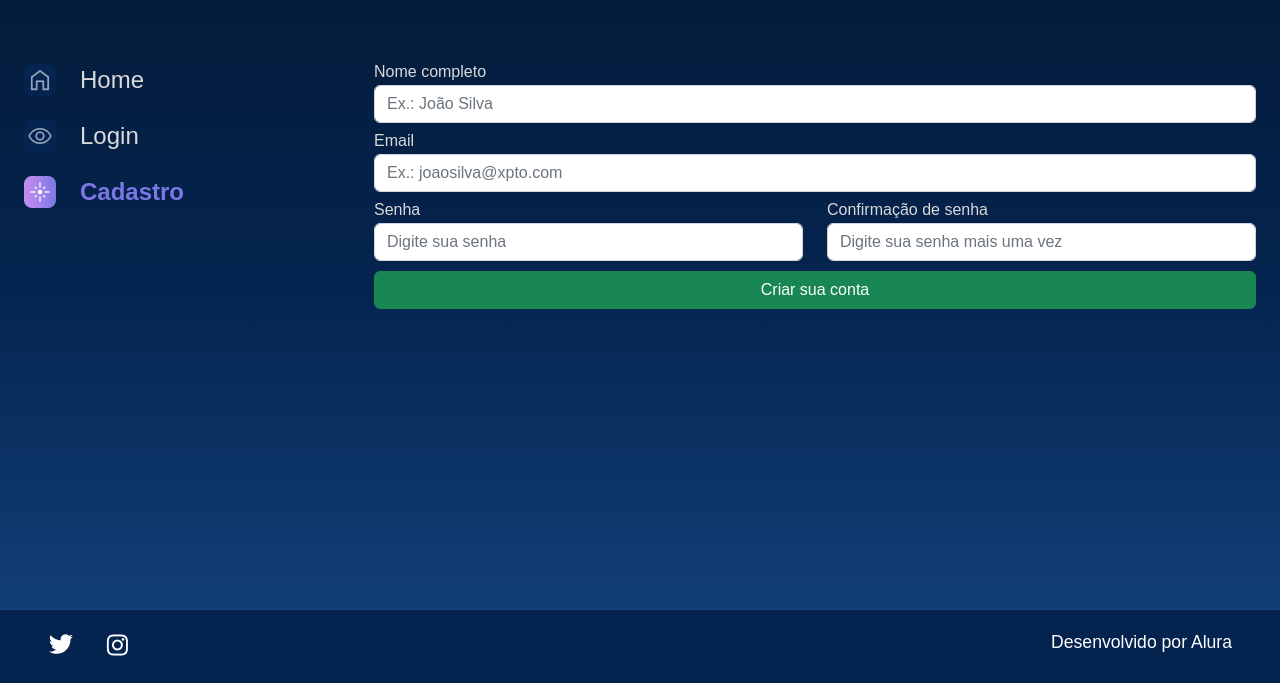
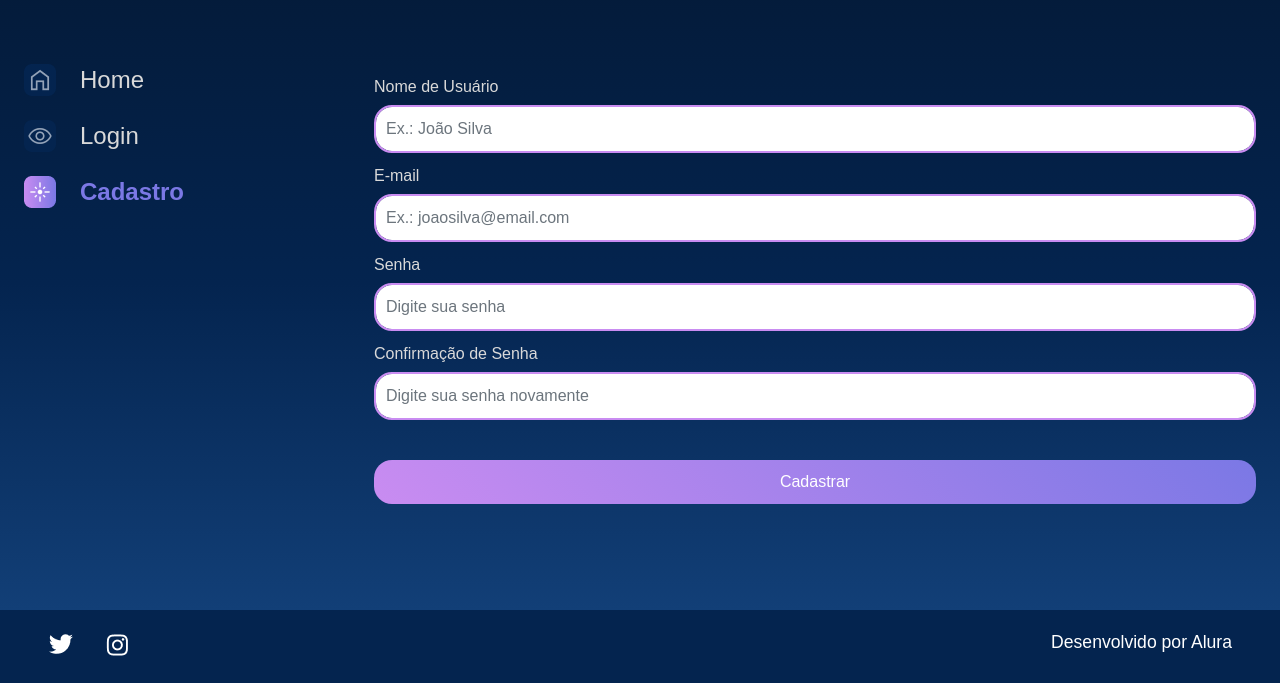
Before and after one commit to ana-rabelo/space-django, a Django app: page /cadastro in a window 1280 px wide. Shown: the part 117-800 px from the top of the page. Run offline with Django 5.2, Linux system fonts and the light colour scheme.

Commit message:
update sign up form

```diff
--- a/setup/static/styles/style.css
+++ b/setup/static/styles/style.css
@@ -110,6 +110,7 @@ table {
 .form_login{
     display: flex;
     justify-content: center;
+
 }
 
 .input__login{
--- a/templates/usuarios/cadastro.html
+++ b/templates/usuarios/cadastro.html
@@ -19,28 +19,19 @@
 
 <body>
     {% include '../partials/_menu.html' %}
-            <section class="galeria" style="margin-left: 5em">
-                <form action="" method="">
+            <section class="galeria form_login" style="margin-left: 5em">
+                <form>
+                    {% csrf_token %} <!-- garantir a segurança das informações -->
                     <div class="row">
-                        <div class="col-12 col-lg-12" style="margin-bottom: 10px;">
-                            <label for="nome_cadastro" style="color:#D9D9D9; margin-bottom: 5px;"><b>Nome completo</b></label>
-                            <input type="text" class="form-control" name="nome_cadastro" placeholder="Ex.: João Silva" required>
+                        {% for field in form.visible_fields %}
+                        <div class="col-12 col-lg-12">
+                            <label for="{{ field.id_for_label }}" style="color:#D9D9D9; margin-top: 15px; margin-bottom: 10px;">{{ field.label }}</label>
+                            {{ field }}
                         </div>
-                        <div class="col-12 col-lg-12" style="margin-bottom: 10px;">
-                            <label for="email" style="color:#D9D9D9; margin-bottom: 5px;"><b>Email</b></label>
-                            <input type="email" class="form-control" name="email" placeholder="Ex.: joaosilva@xpto.com" required>
-                        </div>
-                        <div class="col-12 col-lg-6" style="margin-bottom: 10px;">
-                            <label for="password1" style="color:#D9D9D9; margin-bottom: 5px;"><b>Senha</b></label>
-                            <input type="password" class="form-control" name="password1" placeholder="Digite sua senha" required>
-                        </div>
-                        <div class="col-12 col-lg-6" style="margin-bottom: 10px;">
-                            <label for="password2" style="color:#D9D9D9; margin-bottom: 5px;"><b>Confirmação de senha</b></label>
-                            <input type="password" class="form-control" name="password2" placeholder="Digite sua senha mais uma vez" required>
-                        </div>
-                        <div class="col-12 text-center">
-                            <button class="btn btn-success col-12" style="padding: top 5px;" type="submit">Criar sua conta</button>
-                        </div>
+                        {% endfor %}
+                    </div>
+                    <div>
+                        <button type="submit" class="btn col-12 button_login " style="padding: top 5px; margin-top: 40px">Cadastrar</button>
                     </div>
                 </form>
             </section>
--- a/templates/usuarios/login.html
+++ b/templates/usuarios/login.html
@@ -20,7 +20,7 @@
 <body>
     {% include '../partials/_menu.html' %}
             <section class="galeria form_login" style="margin-left: 5em">
-                <form action="" method="" style="display: grid; position: relative; grid-area: 1 / 2 / 2 / 3;">
+                <form>
                     {% csrf_token %} <!-- garantir a segurança das informações -->
                     <div class="row">
                         {% for field in form.visible_fields %}
--- a/usuarios/forms.py
+++ b/usuarios/forms.py
@@ -25,3 +25,54 @@ class LoginForms(forms.Form):
             }
         )
     )
+
+class CadastroForms(forms.Form):
+    nome_cadastro=forms.CharField(
+        label='Nome de Usuário',
+        required=True,
+        max_length=100,
+        widget=forms.TextInput(
+            attrs= {
+                'class': 'form-control input__login',
+                'placeholder': 'Ex.: João Silva'
+            }
+        )
+    )
+
+    email_cadastro=forms.EmailField(
+        label='E-mail',
+        required=True,
+        max_length=100,
+        widget=forms.EmailInput(
+            attrs= {
+                'class': 'form-control input__login',
+                'placeholder': 'Ex.: joaosilva@email.com'
+            }
+        )
+    )
+
+    senha_cadastro=forms.CharField(
+        label='Senha',
+        required=True,
+        max_length=70,
+        widget=forms.PasswordInput(
+            attrs= {
+                'class': 'form-control input__login',
+                'placeholder': 'Digite sua senha',
+                'type': 'password'
+            }
+        )
+    )
+
+    senha_cadastro_confirmacao=forms.CharField(
+        label='Confirmação de Senha',
+        required=True,
+        max_length=70,
+        widget=forms.PasswordInput(
+            attrs= {
+                'class': 'form-control input__login',
+                'placeholder': 'Digite sua senha novamente',
+                'type': 'password'
+            }
+        )
+    )
--- a/usuarios/views.py
+++ b/usuarios/views.py
@@ -1,11 +1,11 @@
 from django.shortcuts import render
 
-from usuarios.forms import LoginForms
+from usuarios.forms import CadastroForms, LoginForms
 
-# Create your views here.
 def login(request):
     form = LoginForms()
     return render(request, 'usuarios/login.html', {'form': form})
 
 def cadastro(request):
-    return render(request, 'usuarios/cadastro.html')
+    form = CadastroForms()
+    return render(request, 'usuarios/cadastro.html', {'form': form})
```
